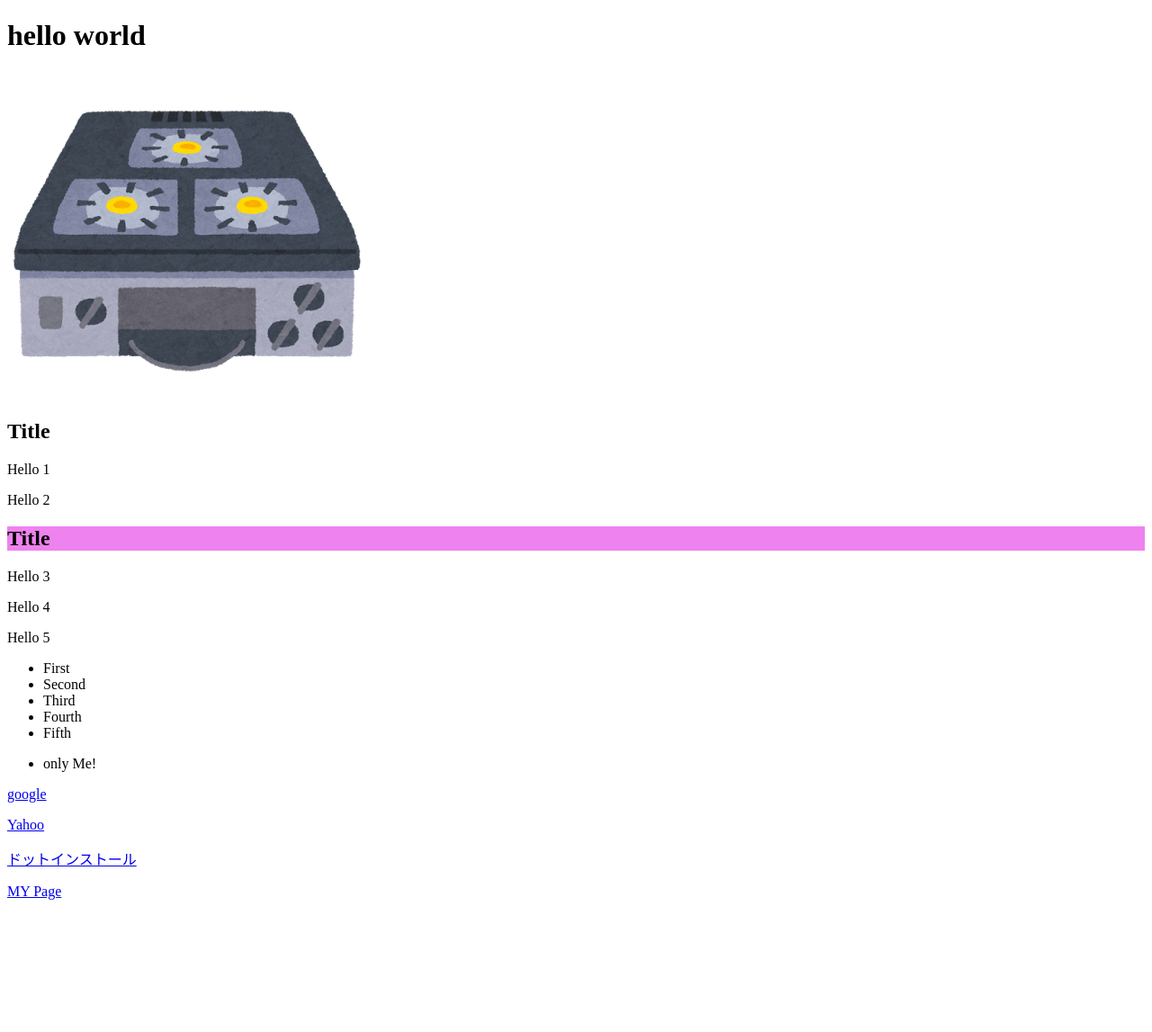
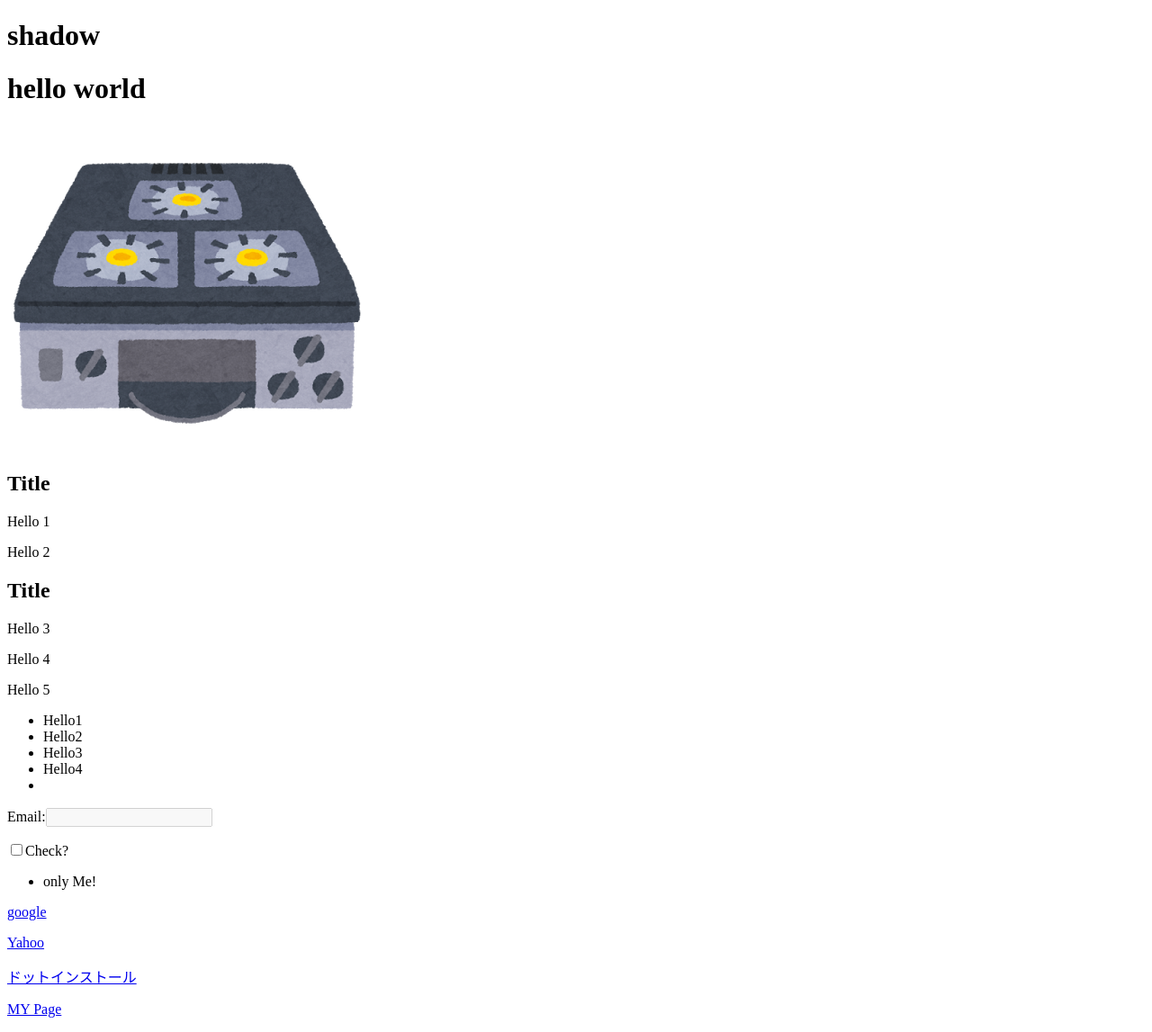
Before and after one commit to awasatu/dotinstall, a PHP site: page / in a window 1280 px wide. Shown: the whole page at 90% size. Before the commit the page ends 1000 px from the top, so only its background shows below. Run offline with PHP 8.4, Linux system fonts and the light colour scheme.

Commit message:
CSS3を進めた

```diff
--- a/CSS3/default.css
+++ b/CSS3/default.css
@@ -114,7 +114,7 @@ a[href*=".com"]{
 */
 
 
-/*#5*/
+/*#6*/
 
 /*
 擬似クラス
@@ -132,6 +132,9 @@ a[href*=".com"]{
 	background: violet;
 }*/
 
+
+/*#7*/
+
 /*
 擬似クラス
 
@@ -141,7 +144,187 @@ a[href*=".com"]{
   /*p:last-of-type*/
   /*p:nth-of-type(3)*/
   /*p:nth-last-of-type(4)*/
-  h2:only-of-type
+  /*h2:only-of-type
   {
 	background: violet;
+}*/
+
+
+/*#8*/
+
+/*
+擬似クラス
+
+*/
+/*li:not(.target)*/
+/*li:empty*/
+/*input[type="checkbox"]:checked + label{
+	background: violet;
+}*/
+
+/*#9*/
+
+/*
+角丸
+*/
+
+/*div {
+	width: 200px;
+	height: 200px;
+	background: skyblue url('konro_mitsukuchi.png');*/
+/*	border-radius: 30px / 15px;*/
+/*  border-bottom-right-radius: 30px;*/
+/*	border-radius: 10px 20px 30px;*/
+/*    border-radius: 50%;
+}*/
+
+
+/*#10*/
+
+/*背景画像
+background-size
+*/
+
+/*body { margin: 0; }
+*/
+/*header {
+	width: 100%;
+	height: 130px;
+	background: url('office_underwater.png')
+	no-repeat orange;*/
+	/*background-size: 50% 100%;*/
+	/*background-size: cover;*/
+/*	background-size: contain;
+	background-position: 50% 50%:
+}*/
+
+
+/*#11*/
+
+/*
+複数の背景画像
+*/
+/*
+header {
+	width: 100%;
+	height: 200px;
+	background:
+	url('office_underwater.png')no-repeat 0 0,
+	url('konro_mitsukuchi.png')no-repeat 30px 30px,
+	url('office_underwater.png')no-repeat bottom right;
+	background-size: contain;
+
+
 }
+*/
+
+/*#12*/
+
+/*
+線形グラデーション
+*/
+
+/*div{
+	width: 200px;
+	height: 200px;*/
+/*	background-image:
+	linear-gradient(skyblue, blue);*/
+/*	background-image:
+	linear-gradient(to top left, skyblue, blue);*/
+/*	background-image:
+	linear-gradient(45deg, lightgreen, skyblue, blue);*/
+/*  background-image:
+	linear-gradient(lightgreen 10%, skyblue 70%, blue);*/
+/*	background-image:
+	repeating-linear-gradient(lightgreen, skyblue 20px);
+
+}*/
+
+
+/*#13*/
+
+/*円形グラデーション*/
+
+/*div{
+	width: 200px;
+	height: 200px;*/
+/*	background:
+	radial-gradient(skyblue, blue);background:*/
+/*	background:
+	radial-gradient(at 30px 40px, skyblue, blue);*/
+/*	background:
+	radial-gradient(farthest-side  at 30px 40px, skyblue, blue);*/
+/*	background:
+	repeating-radial-gradient(skyblue, blue 20px);
+}*/
+
+
+/*#14*/
+
+/*
+box-shadow
+text-shadow
+*/
+
+/*
+body {
+	background: #eee;
+}
+
+div {
+	width: 200px;
+	height: 100px;
+	background: #fff;
+	box-shadow: 10px 20px 4px 10px
+	rgba(0,0,0,0.4) inset,
+	10px 20px 4px 10px
+	skyblue;
+}
+
+h1 {
+	text-shadow: 10px 20px 4px 	rgba(0,0,0,0.4);
+}
+*/
+
+/*#15*/
+
+/*
+変形
+
+ベンダープレフィクス
+-moz-
+-o-
+-webkit-
+-ms-
+
+*/
+
+/*div{
+	width: 100px;
+	height: 100px;
+	margin-bottom: 20px;
+	position: absolute;
+	top: 100px;
+	left: 100px;
+}
+
+#box1 {
+	background: skyblue;
+	opacity: .5;
+}
+
+#box2 {
+	background: orange;
+	opacity: .5;*/
+	/*transform: translate(20px, 40px);*/
+	/*transform: translateX(20px);*/
+	/*transform: scale(0.5, 1.5);*/
+	/*transform: skew(10deg, 20deg);*/
+	/*transform: rotate(30deg);*/
+	/*transform-origin: 50% 50%;*/
+	/*transform-origin: 0 0;
+
+
+}*/
+
+/*#16*/
--- a/CSS3/index.html
+++ b/CSS3/index.html
@@ -6,6 +6,14 @@
    <link rel="stylesheet" href="default.css">
  </head>
 <body>
+ <header>
+ </header>
+
+ <h1>shadow</h1>
+
+ <div id="box1"></div>
+ <div id="box2"></div>
+
  <h1>hello
  	<span>world</span>
  </h1>
@@ -22,12 +30,21 @@
   </section>
 
 <ul>
-	<li>First</li>
-	<li>Second</li>
-	<li>Third</li>
-	<li>Fourth</li>
-	<li>Fifth</li>
+	<li>Hello1</li>
+	<li class="target">Hello2</li>
+	<li>Hello3</li>
+	<li>Hello4</li>
+	<li></li>
 </ul>
+
+<form>
+	<p>Email:<input
+	type="text"
+	name="email"disabled></p>
+
+	<p><input type="checkbox"
+	name="check" value="1"
+	id="check"><label for = "check">Check?</label></p>
 
 <ul>
 	<li>only Me!</li>
```
Also changed, not shown: CSS3/office_underwater.png (added), 1 other file.
